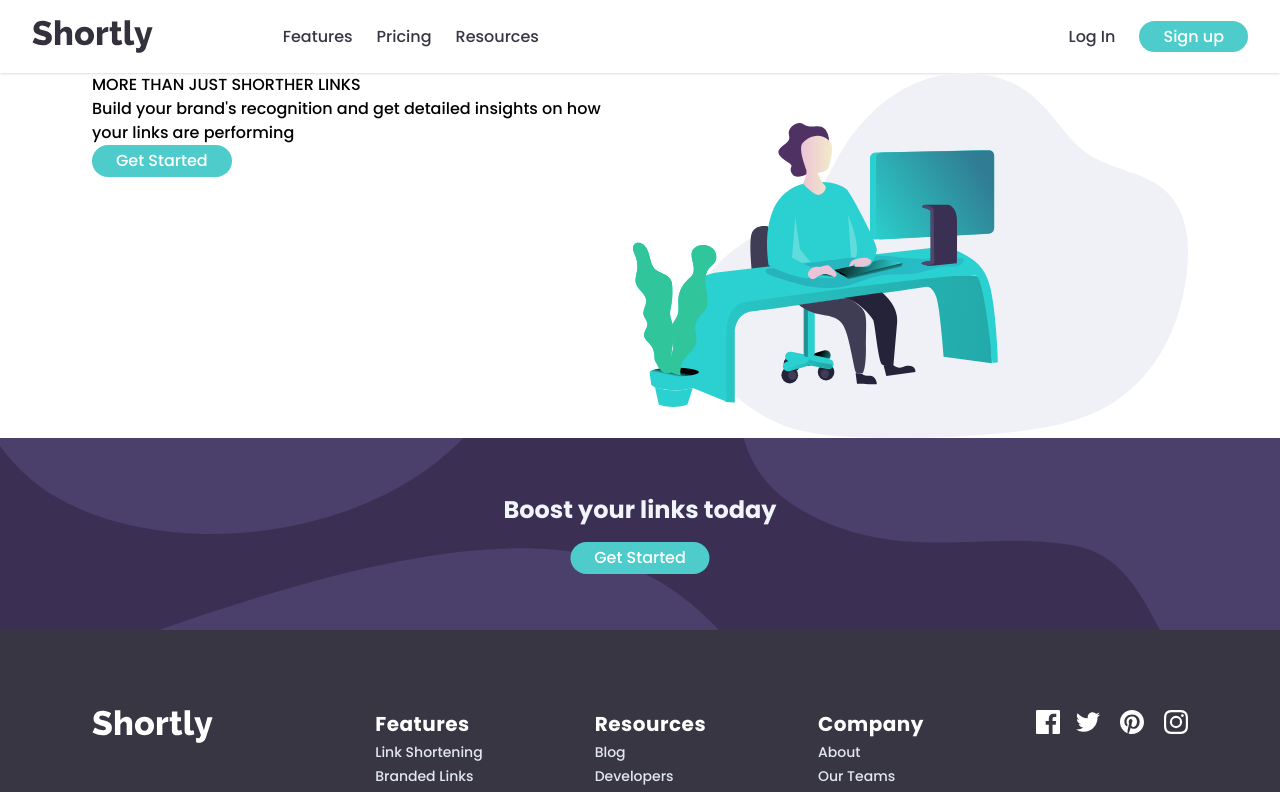
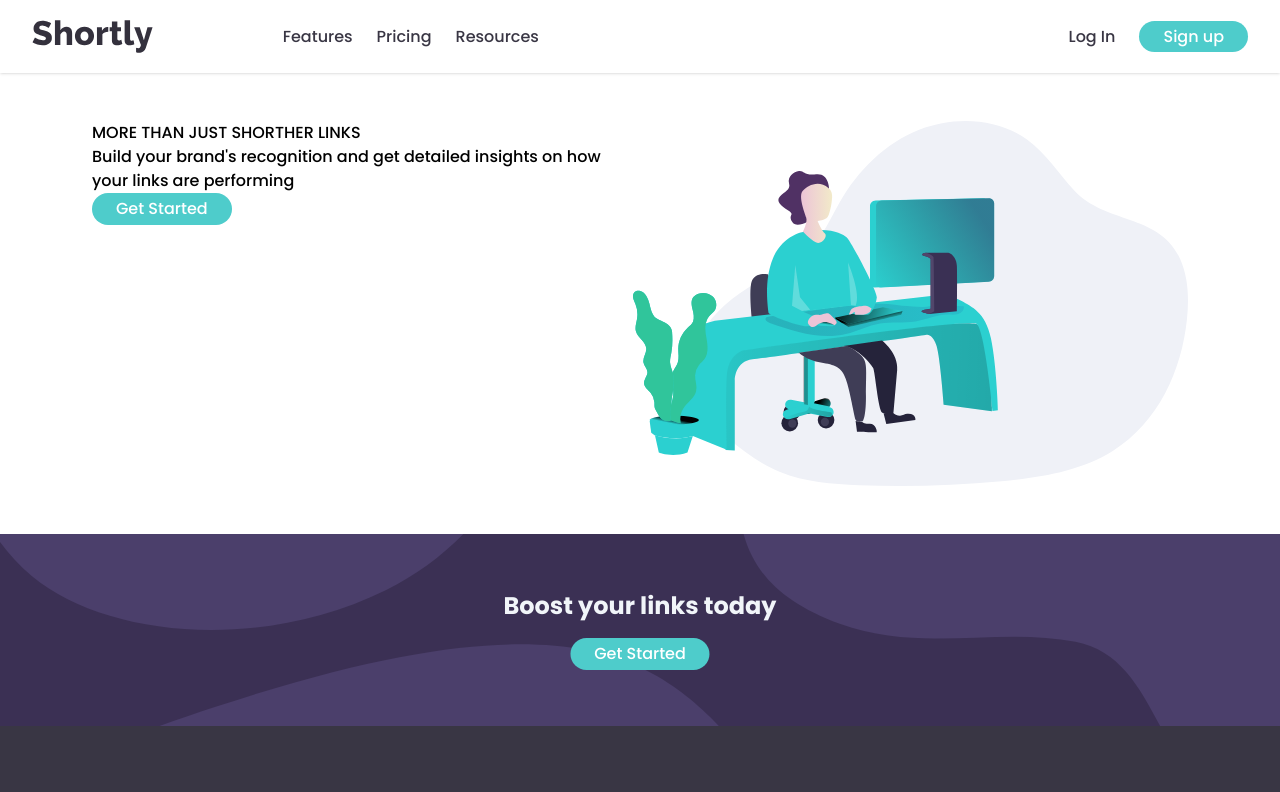
Before and after one commit to Alice2212/url-shortening-app, a React (Create React App) app: page / in a window 1280 px wide. Shown: the top 792 px of the page. Built offline with nearby package versions, Linux system fonts and the light colour scheme.

Commit message:
hero section

```diff
--- a/src/components/Hero.jsx
+++ b/src/components/Hero.jsx
@@ -4,16 +4,16 @@ import heroImg from "../assets/images/illustration-working.svg";
 const Hero = () => {
   return (
     <>
-      <section className="max-width flex ">
+      <section className="max-width flex lg:flex-nowrap md:flex-wrap flex-row my-12">
         <div className="">
-          <h1>MORE THAN JUST SHORTHER LINKS</h1>
+          <h1 className="">MORE THAN JUST SHORTHER LINKS</h1>
           <p>
             Build your brand's recognition and get detailed insights on how your
             links are performing
           </p>
           <button className="btn-cta">Get Started</button>
         </div>
-        <div>
+        <div className="">
           <img src={heroImg} alt="hero iamge"/>
         </div>
       </section>
```
